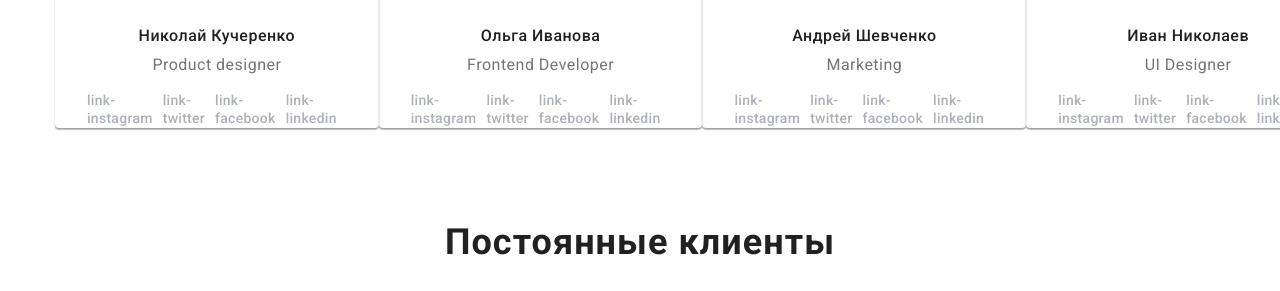
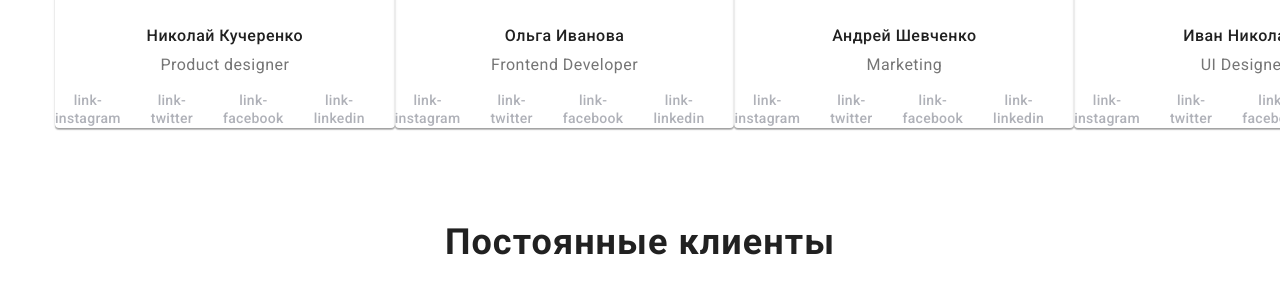
Before and after one commit to Anastasia6588/goit-markup-hw-03, a plain HTML site: page index.html in a window 1280 px wide. Shown: the part 1877-2168 px from the top of the page. Drawn offline with Linux system fonts and the light colour scheme.

Commit message:
team-correct

```diff
--- a/css/styles.css
+++ b/css/styles.css
@@ -306,6 +306,9 @@ footer {
 .team-list-box {
 	box-shadow: 0px 1px 3px rgba(0, 0, 0, 0.12), 0px 1px 1px rgba(0, 0, 0, 0.14), 0px 2px 1px rgba(0, 0, 0, 0.2);
 	border-radius: 0px 0px 4px 4px;
+}
+
+.team-list {
 	width: calc((100% -90px) / 4);
 }
 
@@ -347,12 +350,14 @@ footer {
 .social-list {
 	display: flex;
 	margin-top: 16px;
-	padding-left: 32px;
-	padding-right: 32px;
+	/*padding-left: 32px;
+	padding-right: 32px;*/
+	width: calc((100% -90px) / 4);
+	text-align: center;
 }
 
 .social-list-box {
-	margin-right: 10px;
+	margin-right: 30px;
 }
 
 .social-link {
```
